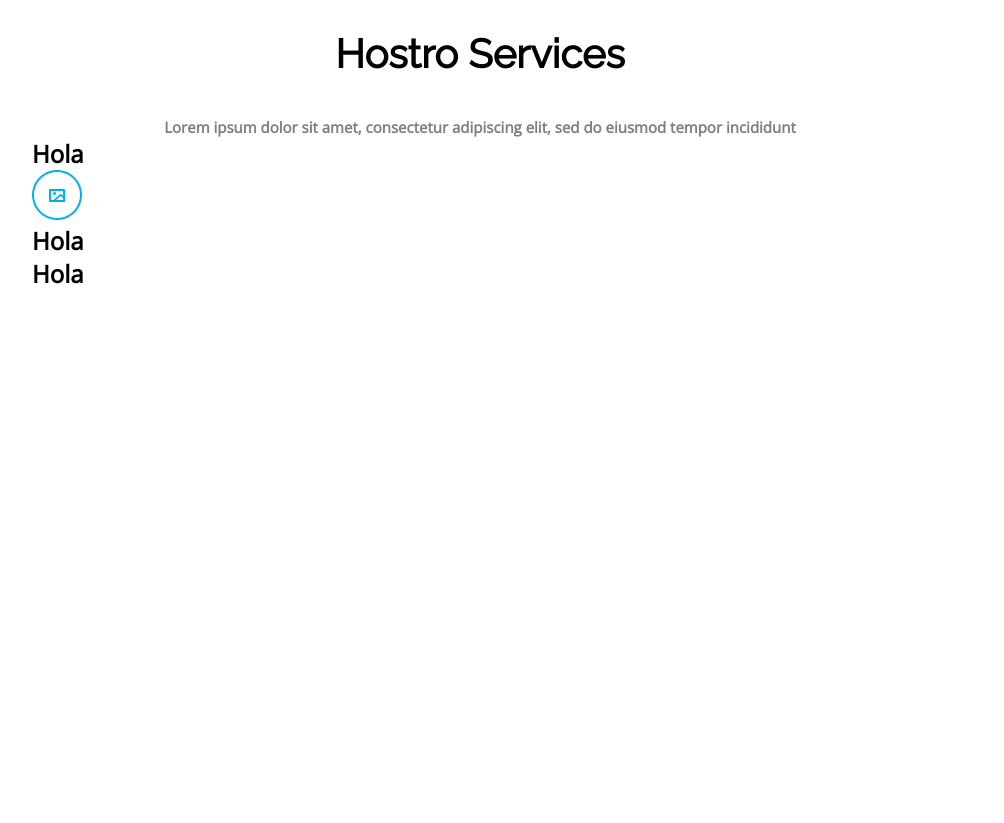
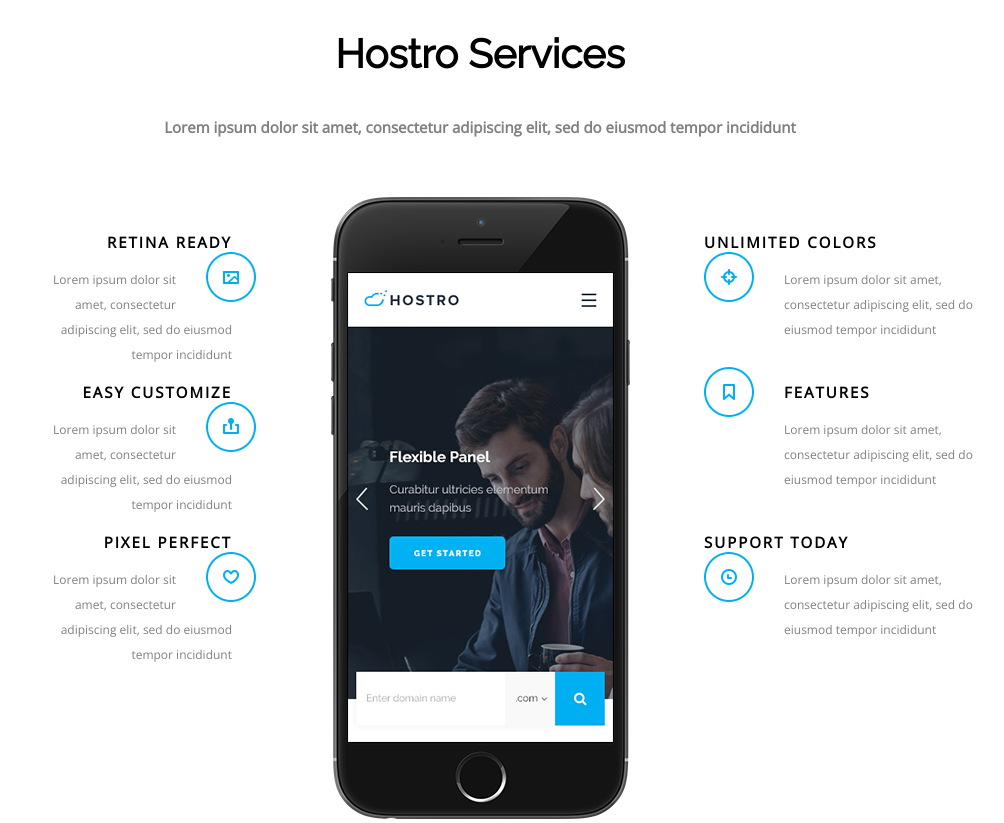
Before and after one commit to clodoan/TP2, a plain HTML site: page index.html in a window 1280 px wide. Shown: the part 1360-2183 px from the top of the page, without its empty margins (160-1164 px from the left). Before the commit the page ends 1668 px from the top, so only its background shows below. Drawn offline with nearby package versions, Linux system fonts and the light colour scheme.

Commit message:
features

```diff
--- a/index.html
+++ b/index.html
@@ -66,18 +66,42 @@
 
       <div class="features-left">
         <div class="row">
-          <h1>Hola</h1>
-          <img src="images/ser1.png"
+          <h1>Retina Ready</h1>
+          <img src="images/ser1.png">
+          <p> Lorem ipsum dolor sit amet, consectetur adipiscing elit, sed do eiusmod tempor incididunt </p>
         </div>
         <div class="row">
-          <h1>Hola</h1>
+          <h1>easy customize</h1>
+          <img src="images/ser2.png">
+          <p> Lorem ipsum dolor sit amet, consectetur adipiscing elit, sed do eiusmod tempor incididunt </p>
         </div>
         <div class="row">
-          <h1>Hola</h1>
+          <h1>pixel perfect</h1>
+          <img src="images/ser3.png">
+          <p> Lorem ipsum dolor sit amet, consectetur adipiscing elit, sed do eiusmod tempor incididunt </p>
         </div>
       </div>
-      <img id="phone">
+
+      <div class="features-middle">
+          <img src="images/iphone2.png"id="phone">
+      </div>
+
       <div class="features-right">
+        <div class="row">
+          <h1>Unlimited colors</h1>
+          <img src="images/ser4.png">
+          <p> Lorem ipsum dolor sit amet, consectetur adipiscing elit, sed do eiusmod tempor incididunt </p>
+        </div>
+        <div class="row">
+          <h1>features</h1>
+          <img src="images/ser5.png">
+          <p> Lorem ipsum dolor sit amet, consectetur adipiscing elit, sed do eiusmod tempor incididunt </p>
+        </div>
+        <div class="row">
+          <h1>support today</h1>
+          <img src="images/ser6.png">
+          <p> Lorem ipsum dolor sit amet, consectetur adipiscing elit, sed do eiusmod tempor incididunt </p>
+        </div>
       </div>
     </div>
   </section>
--- a/style/style.css
+++ b/style/style.css
@@ -2,7 +2,7 @@
   margin: 0px;
 }
 
-h1, h2, h3, h4 {
+h1, h2, h3, h4, p {
   font-family: "Open Sans", "Raleway", sans-serif;
 }
 
@@ -158,12 +158,84 @@ h1, h2, h3, h4 {
   color: grey;
 }
 
+.row {
+  height: 150px;
+  display: block;
+}
+
 .features-left {
   display: block;
   float: left;
+  height: inherit;
+  width: 25%;
+  margin-top: 80px;
 }
 
-.row {
-  height: 30%;
+.features-left img {
+  display: inline;
+  float: right;
+  margin-left: 30px;
+}
+
+.features-left h1 {
+  display: inline-block;
+  text-transform: uppercase;
+  font-size: 15px;
+  margin-top: 15px;
+  letter-spacing: 2px;
+  width: 200px;
+  text-align: right;
+}
+
+.features-left p {
+  display: block;
+  width: 200px;
+  margin-right: 80px;
+  margin-top: 15px;
+  font-size: 12px;
+  line-height: 25px;
+  color: grey;
+  text-align: right;
+}
+
+
+.features-middle {
+  text-align: center;
+  width: 50%;
+  display: inline-block;
+  height: inherit;
+  margin-top: 60px;
 
 }
+
+.features-right {
+  display: block;
+  float: right;
+  height: inherit;
+  width: 25%;
+  margin-top: 80px;
+}
+
+.features-right img {
+  display: inline;
+  float: left;
+  margin-right: 30px;
+}
+
+.features-right h1 {
+  display: inline-block;
+  text-transform: uppercase;
+  font-size: 15px;
+  margin-top: 15px;
+  letter-spacing: 2px;
+}
+
+.features-right p {
+  display: block;
+  width: 200px;
+  margin-left: 80px;
+  margin-top: 15px;
+  font-size: 12px;
+  line-height: 25px;
+  color: grey;
+}
```
